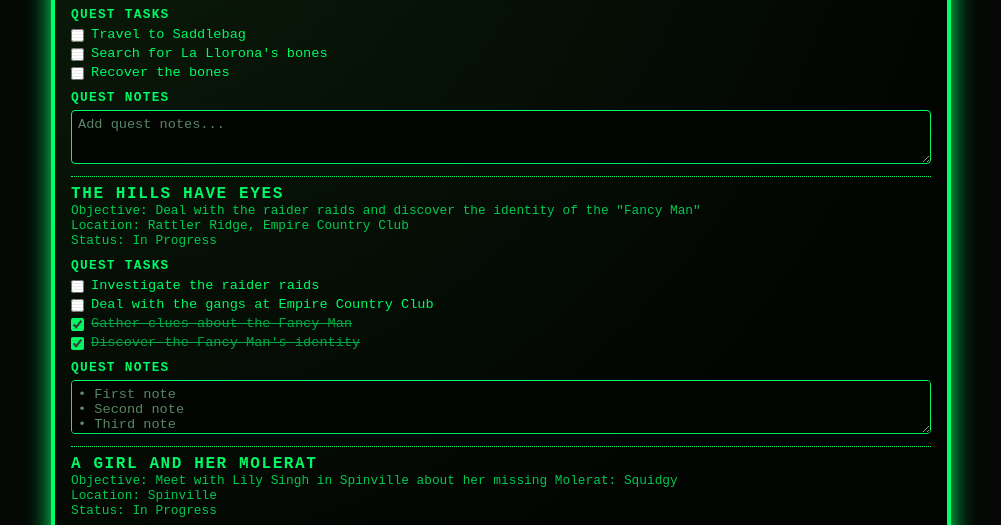
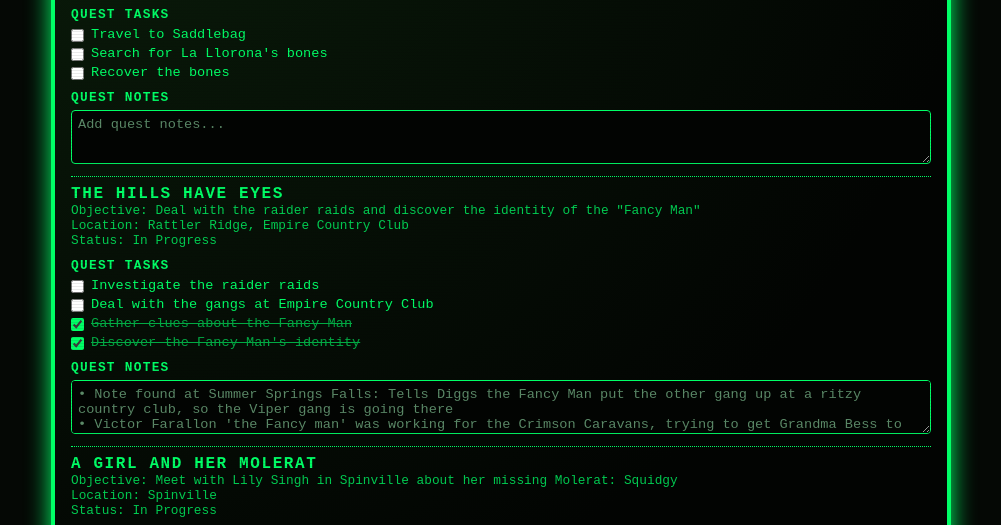
Before and after one commit to dbulone/FistfulofCaps, a plain HTML site: page index.html in a window 1280 px wide. Shown: the part 260-785 px from the top of the page, without its empty margins (139-1140 px from the left). Drawn offline with Linux system fonts and the light colour scheme.

Commit message:
Update quest notes placeholder text in index.html

```diff
--- a/index.html
+++ b/index.html
@@ -97,7 +97,7 @@
              <textarea
   class="quest-notes"
   aria-label="Notes for The Hills Have Eyes"
-  placeholder="• First note&#10;• Second note&#10;• Third note"
+  placeholder="• Note found at Summer Springs Falls: Tells Diggs the Fancy Man put the other gang up at a ritzy country club, so the Viper gang is going there&#10;• Victor Farallon 'the Fancy man' was working for the Crimson Caravans, trying to get Grandma Bess to sell the truck stop&#10;• Third note"
 ></textarea>
             <li class="quest-item">
               <div class="quest-title">A Girl and Her Molerat</div>
```
